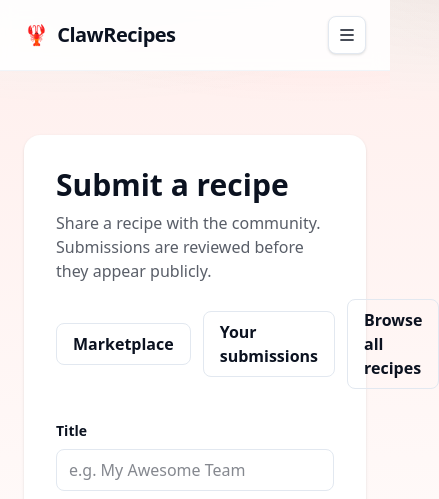
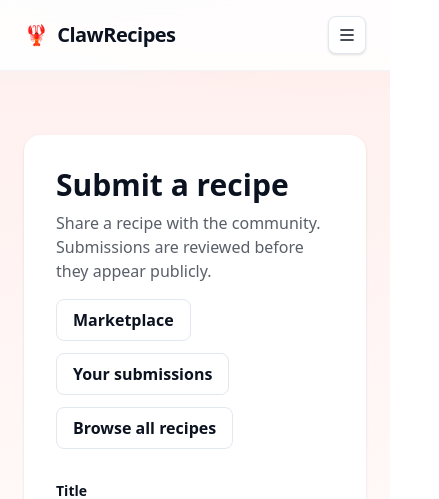
Before and after one commit to JIGGAI/ClawMarket, a Next.js app: page /marketplace/submit in a window 390 px wide. Shown: the top 499 px of the page, 439 px wide, since content can reach past the window. Built offline with nearby package versions, Linux system fonts and the light colour scheme; no server answers.

Commit message:
ui(submit): make header nav buttons responsive on mobile

```diff
--- a/src/app/marketplace/submit/SubmitClient.tsx
+++ b/src/app/marketplace/submit/SubmitClient.tsx
@@ -193,14 +193,14 @@ export default function SubmitClient() {
           </div>
         </Modal>
 
-        <div className="flex flex-wrap items-center justify-between gap-4">
+        <div className="flex flex-wrap items-start justify-between gap-4">
           <div>
             <h1 className="text-3xl font-bold text-[var(--text)]">Submit a recipe</h1>
             <p className="mt-2 text-[var(--muted)]">
               Share a recipe with the community. Submissions are reviewed before they appear publicly.
             </p>
           </div>
-          <div className="flex items-center gap-3">
+          <div className="flex w-full flex-wrap items-center justify-start gap-3 sm:w-auto sm:justify-end">
             <Link
               className="rounded-lg border border-slate-200 px-4 py-2 font-semibold hover:bg-slate-50"
               href="/marketplace"
```
